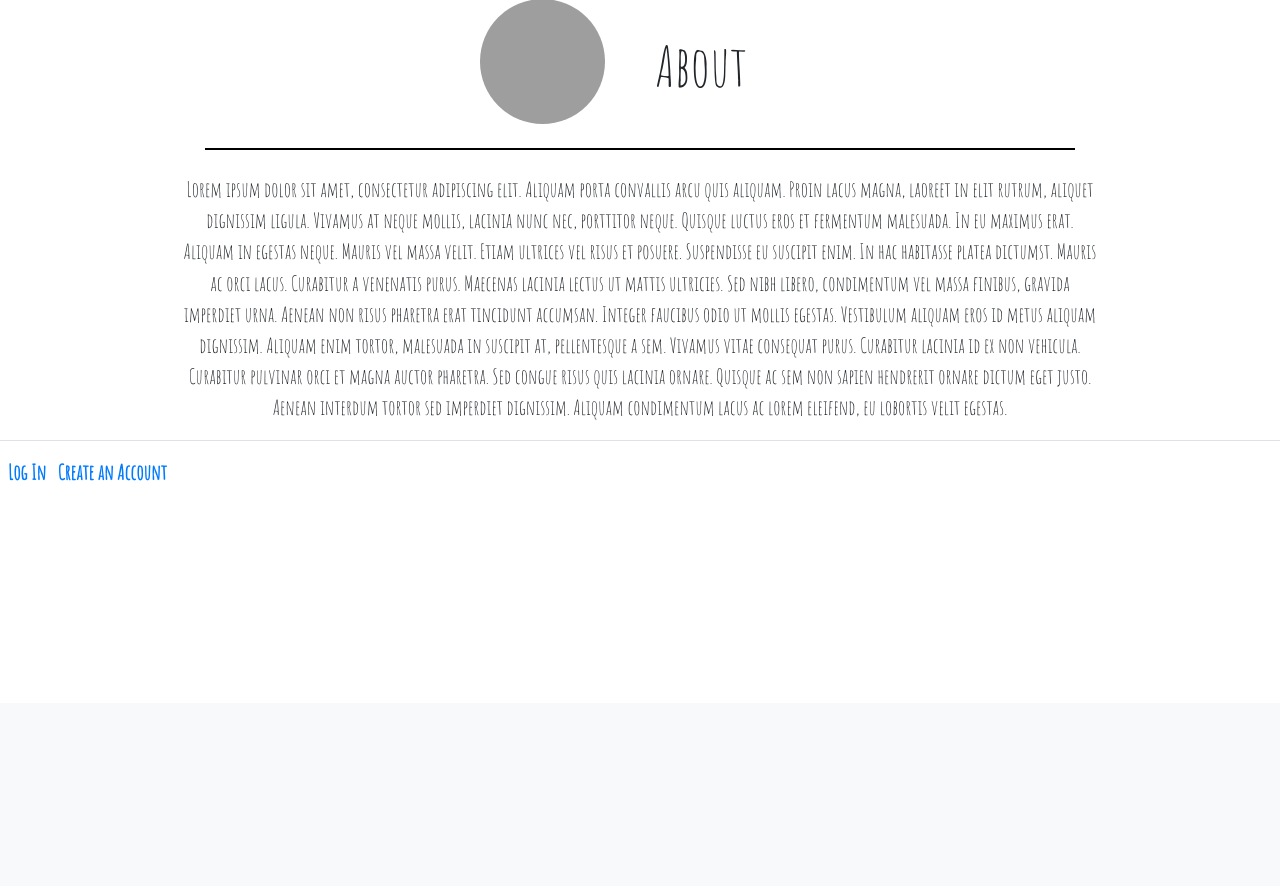
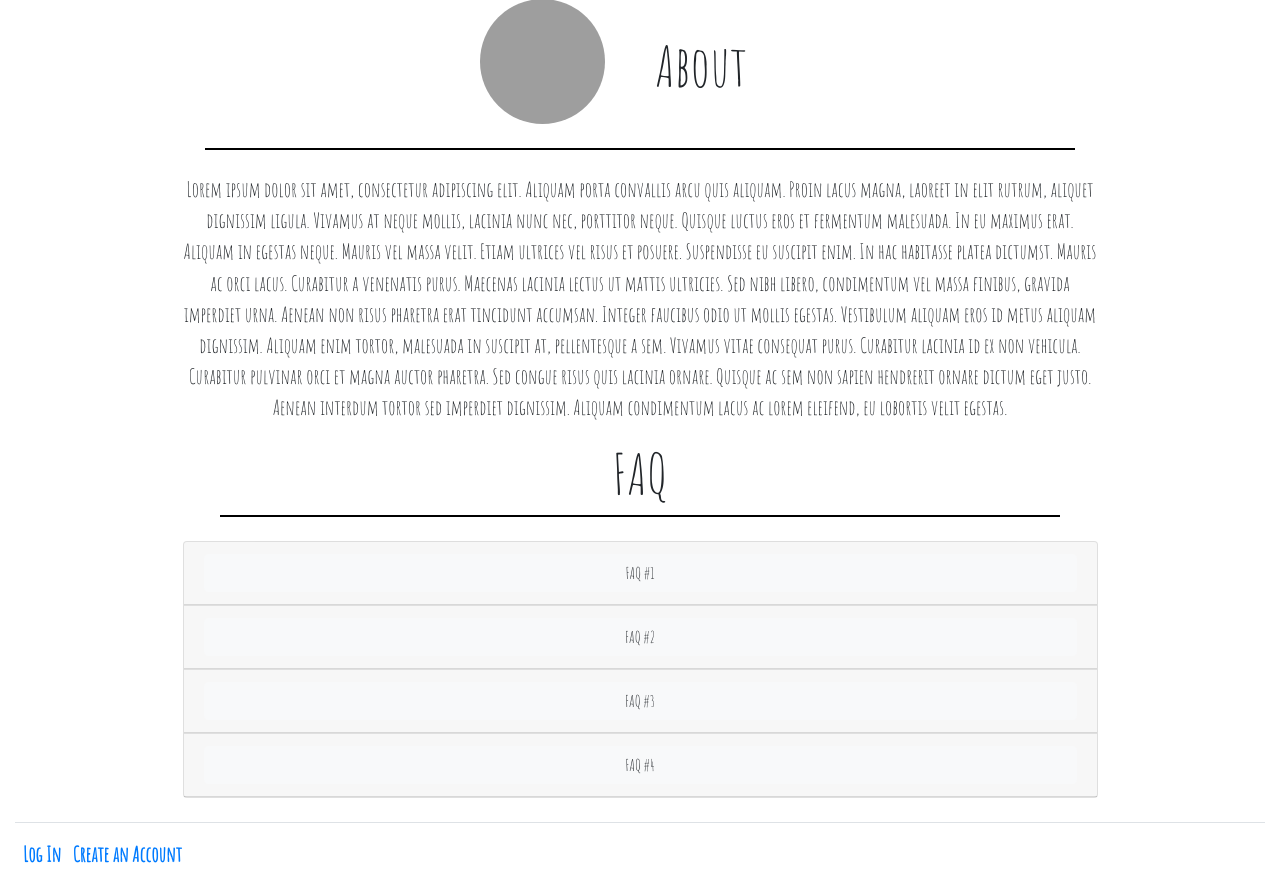
Before and after one commit to ConnorCairns/Shanna-Rebekah-Portfolio-Website, a Python web app: template app/templates/about.html in a window 1280 px wide. Shown: the part 97-983 px from the top of the page. Before the commit the page ends 578 px from the top, so only its background shows below. Run offline with Jinja, Linux system fonts and the light colour scheme; the template is opened without the code that fills it, so the values that code supplies are empty; some libraries are stand-ins or nearby versions; grey boxes are pictures that could not be loaded.

Commit message:
about page and something else i forgot i changed

```diff
--- a/app/pictures/routes.py
+++ b/app/pictures/routes.py
@@ -17,5 +17,5 @@ def new_photo():
         db.session.add(photo)
         db.session.commit()
         flash('Image information added', 'info')
-        return redirect(url_for('main.index'))
+        return redirect(url_for('pictures.new_photo'))
     return render_template('new_photo.html', title="New Photo", form=form)
--- a/app/static/css/style.css
+++ b/app/static/css/style.css
@@ -48,12 +48,17 @@ p {
     margin-bottom: 16px;
 }
 
-.title {
+.small-width {
     width: 75%;
     margin: 0 auto;
 }
 
-.title hr {
+.small-width hr {
     border-top: 2px solid black;
     width: 95%;
 }
+
+.btn-center {
+    width: 100%;
+    margin: 0 auto;
+}
--- a/app/templates/about.html
+++ b/app/templates/about.html
@@ -1,6 +1,6 @@
 {% extends 'layout.html' %} {% block body %}
 <div class="container-fluid">
-    <div class="row text-center title align-items-center">
+    <div class="row text-center small-width align-items-center">
         <div class="col-6">
             <img class="rounded-circle profile-picture float-right" src="{{  url_for('static', filename='Profile pictures/shanna.jpg')  }}">
         </div>
@@ -18,7 +18,63 @@
                 vitae consequat purus. Curabitur lacinia id ex non vehicula. Curabitur pulvinar orci et magna auctor pharetra. Sed
                 congue risus quis lacinia ornare. Quisque ac sem non sapien hendrerit ornare dictum eget justo. Aenean interdum tortor
                 sed imperdiet dignissim. Aliquam condimentum lacus ac lorem eleifend, eu lobortis velit egestas.</p>
+    </div>
+    <div class="row text-center small-width align-items-center">
+        <div class="col-12">
+            <h1 class="display-4">FAQ</h1>
+            <hr class="my-2 pb-3">
         </div>
     </div>
+        <div class="accordion small-width mb-4" id="FAQS">
+            <div class="card">
+                <div class="card-header">
+                    <h5 class="mb-0">
+                        <button class="btn btn-light btn-center" type="button" data-toggle="collapse" data-target="#FAQ1" aria-expanded="false" aria-controls="FAQ1">FAQ #1</button>
+                    </h5>
+                </div>
+                <div id="FAQ1" class="collapse" aria-labelledby="headingOne" data-parent="#FAQS">
+                    <div class="card-body">
+                        Anim pariatur cliche reprehenderit, enim eiusmod high life accusamus terry richardson ad squid. 3 wolf moon officia aute, non cupidatat skateboard dolor brunch. Food truck quinoa nesciunt laborum eiusmod. Brunch 3 wolf moon tempor, sunt aliqua put a bird on it squid single-origin coffee nulla assumenda shoreditch et. Nihil anim keffiyeh helvetica, craft beer labore wes anderson cred nesciunt sapiente ea proident. Ad vegan excepteur butcher vice lomo. Leggings occaecat craft beer farm-to-table, raw denim aesthetic synth nesciunt you probably haven't heard of them accusamus labore sustainable VHS.
+                    </div>
+                </div>
+            </div>
+            <div class="card">
+                <div class="card-header">
+                    <h5 class="mb-0">
+                        <button class="btn btn-light btn-center" type="button" data-toggle="collapse" data-target="#FAQ2" aria-expanded="false" aria-controls="FAQ2">FAQ #2</button>
+                    </h5>
+                </div>
+                <div id="FAQ2" class="collapse" aria-labelledby="headingOne" data-parent="#FAQS">
+                    <div class="card-body">
+                        Anim pariatur cliche reprehenderit, enim eiusmod high life accusamus terry richardson ad squid. 3 wolf moon officia aute, non cupidatat skateboard dolor brunch. Food truck quinoa nesciunt laborum eiusmod. Brunch 3 wolf moon tempor, sunt aliqua put a bird on it squid single-origin coffee nulla assumenda shoreditch et. Nihil anim keffiyeh helvetica, craft beer labore wes anderson cred nesciunt sapiente ea proident. Ad vegan excepteur butcher vice lomo. Leggings occaecat craft beer farm-to-table, raw denim aesthetic synth nesciunt you probably haven't heard of them accusamus labore sustainable VHS.
+                    </div>
+                </div>
+            </div>
+            <div class="card">
+                <div class="card-header">
+                    <h5 class="mb-0">
+                        <button class="btn btn-light btn-center" type="button" data-toggle="collapse" data-target="#FAQ3" aria-expanded="false" aria-controls="FAQ3">FAQ #3</button>
+                    </h5>
+                </div>
+                <div id="FAQ3" class="collapse" aria-labelledby="headingOne" data-parent="#FAQS">
+                    <div class="card-body">
+                        Anim pariatur cliche reprehenderit, enim eiusmod high life accusamus terry richardson ad squid. 3 wolf moon officia aute, non cupidatat skateboard dolor brunch. Food truck quinoa nesciunt laborum eiusmod. Brunch 3 wolf moon tempor, sunt aliqua put a bird on it squid single-origin coffee nulla assumenda shoreditch et. Nihil anim keffiyeh helvetica, craft beer labore wes anderson cred nesciunt sapiente ea proident. Ad vegan excepteur butcher vice lomo. Leggings occaecat craft beer farm-to-table, raw denim aesthetic synth nesciunt you probably haven't heard of them accusamus labore sustainable VHS.
+                    </div>
+                </div>
+            </div>
+            <div class="card">
+                <div class="card-header">
+                    <h5 class="mb-0">
+                        <button class="btn btn-light btn-center" type="button" data-toggle="collapse" data-target="#FAQ4" aria-expanded="false" aria-controls="FAQ4">FAQ #4</button>
+                    </h5>
+                </div>
+                <div id="FAQ4" class="collapse" aria-labelledby="headingOne" data-parent="#FAQS">
+                    <div class="card-body">
+                        Anim pariatur cliche reprehenderit, enim eiusmod high life accusamus terry richardson ad squid. 3 wolf moon officia aute, non cupidatat skateboard dolor brunch. Food truck quinoa nesciunt laborum eiusmod. Brunch 3 wolf moon tempor, sunt aliqua put a bird on it squid single-origin coffee nulla assumenda shoreditch et. Nihil anim keffiyeh helvetica, craft beer labore wes anderson cred nesciunt sapiente ea proident. Ad vegan excepteur butcher vice lomo. Leggings occaecat craft beer farm-to-table, raw denim aesthetic synth nesciunt you probably haven't heard of them accusamus labore sustainable VHS.
+                    </div>
+                </div>
+            </div>
+        </div>
 </div>
+
 {% endblock %}
--- a/app/templates/account.html
+++ b/app/templates/account.html
@@ -19,7 +19,7 @@
             <div class="w-100"></div>
             {% endif %}
             <div class="col-sm">
-                <img src="{{ img }}" alt="hihihji" class="img-fluid rounded">
+                <img src="{{ img }}" alt="Account Picture" class="img-fluid rounded">
                 <br></br>
             </div>
             {%endfor%}
--- a/app/templates/index.html
+++ b/app/templates/index.html
@@ -32,6 +32,7 @@
         </div>
         <div class="col-sm">
             <img src="{{url_for('static',filename='5.JPG')}}" class="img-fluid rounded" alt="Responsive image">
+            <br></br>
         </div>
     </div>
 </div>
```
Also changed, not shown: app/site.db.
